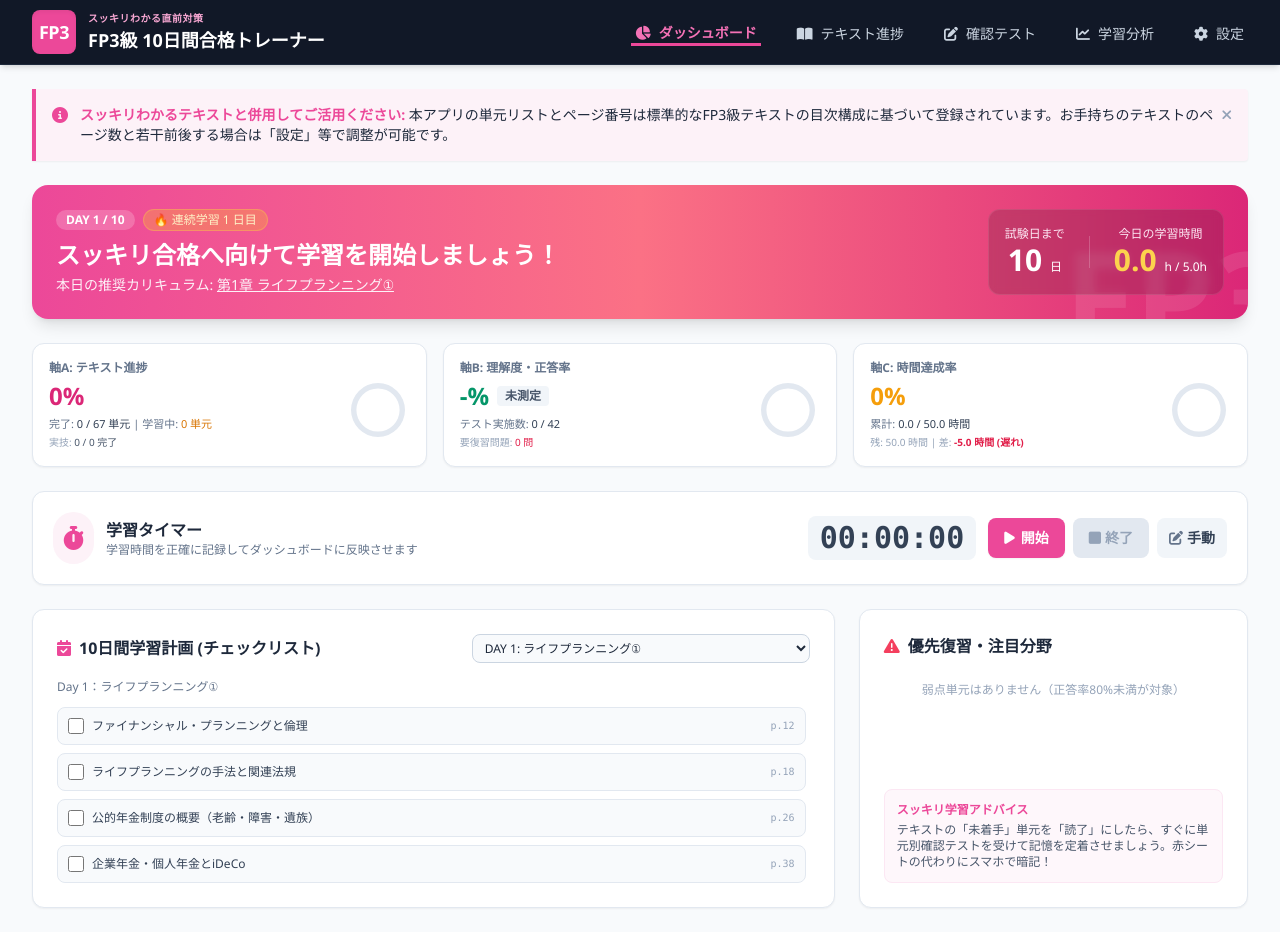
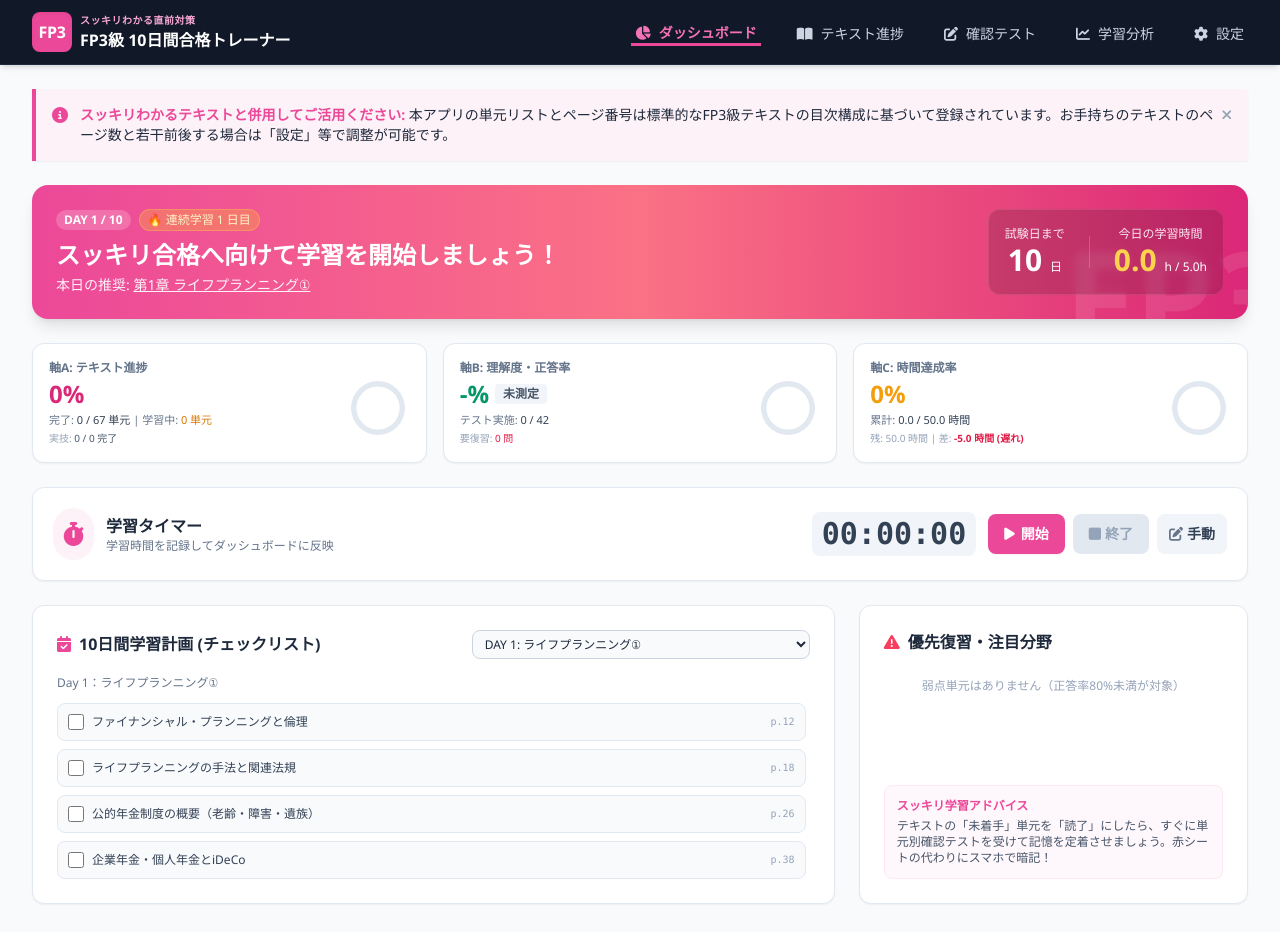
Before and after one commit to uchionsummer-alt/for_FP3, a plain HTML site: page index.html in a window 1280 px wide. Drawn offline with nearby package versions, Linux system fonts and the light colour scheme.

Commit message:
Update index.html

```diff
--- a/index.html
+++ b/index.html
@@ -66,19 +66,19 @@
         }
     </style>
 </head>
-<body class="flex flex-col min-h-screen pb-16 md:pb-0">
+<body class="flex flex-col min-h-screen pb-20 md:pb-0 overflow-x-hidden">
 
     <!-- Header Navigation (スッキリわかる風：ダークネイビー × やわらかピンク) -->
     <header class="bg-brand-dark text-white border-b border-slate-800 sticky top-0 z-30 shadow-md">
         <div class="max-w-7xl mx-auto px-3 sm:px-6 lg:px-8">
             <div class="flex justify-between h-14 sm:h-16 items-center">
-                <div class="flex items-center space-x-2 sm:space-x-3 overflow-hidden">
-                    <div class="bg-brand-magenta text-white p-1.5 sm:p-2 rounded-lg font-extrabold text-base sm:text-lg flex items-center justify-center w-9 h-9 sm:w-11 sm:h-11 shadow-inner tracking-tight flex-shrink-0">
+                <div class="flex items-center space-x-2 min-w-0 flex-1 mr-2">
+                    <div class="bg-brand-magenta text-white p-1 sm:p-2 rounded-lg font-extrabold text-xs sm:text-base flex items-center justify-center w-8 h-8 sm:w-10 sm:h-10 shadow-inner tracking-tight flex-shrink-0">
                         FP3
                     </div>
-                    <div class="min-w-0">
+                    <div class="min-w-0 flex-1">
                         <div class="text-[9px] sm:text-[10px] text-pink-300 font-bold tracking-wider uppercase truncate">スッキリわかる直前対策</div>
-                        <h1 class="text-xs sm:text-lg font-bold text-white leading-snug truncate">FP3級 10日間合格トレーナー</h1>
+                        <h1 class="text-xs sm:text-base font-bold text-white leading-tight truncate">FP3級 10日間合格トレーナー</h1>
                     </div>
                 </div>
                 <!-- Desktop Nav -->
@@ -123,110 +123,110 @@
         <!-- TAB 1: DASHBOARD -->
         <section id="tab-dashboard" class="space-y-4 sm:space-y-6">
             <!-- Countdown & Day Summary (やさしいピンクのグラデーション帯) -->
-            <div class="bg-gradient-to-r from-pink-500 via-rose-400 to-pink-600 rounded-2xl p-4 sm:p-6 text-white shadow-lg flex flex-col md:flex-row justify-between items-stretch md:items-center gap-4 relative overflow-hidden">
+            <div class="bg-gradient-to-r from-pink-500 via-rose-400 to-pink-600 rounded-2xl p-3.5 sm:p-6 text-white shadow-lg flex flex-col md:flex-row justify-between items-stretch md:items-center gap-3 sm:gap-4 relative overflow-hidden">
                 <div class="absolute -right-10 -bottom-10 opacity-10 text-white text-9xl font-black pointer-events-none">FP3</div>
                 <div class="z-10">
-                    <div class="flex flex-wrap items-center gap-2">
-                        <span id="dash-day-badge" class="bg-white/20 text-white text-[11px] sm:text-xs px-2.5 py-0.5 rounded-full font-semibold">DAY 1 / 10</span>
-                        <span id="dash-streak" class="text-[11px] sm:text-xs bg-amber-400/30 text-amber-100 px-2.5 py-0.5 rounded-full border border-amber-300/30">🔥 連続学習 1 日目</span>
-                    </div>
-                    <h2 id="dash-greeting" class="text-lg sm:text-2xl font-bold mt-2 leading-snug">スッキリ合格へ向けて学習を開始しましょう！</h2>
-                    <p class="text-pink-50 text-xs sm:text-sm mt-1">本日の推奨カリキュラム: <span id="dash-today-plan-title" class="font-medium underline">第1章 ライフプランニング①</span></p>
-                </div>
-                <div class="flex items-center justify-around sm:justify-center space-x-4 sm:space-x-6 bg-black/15 p-3 sm:p-4 rounded-xl backdrop-blur-sm border border-white/10 z-10">
+                    <div class="flex flex-wrap items-center gap-1.5 sm:gap-2">
+                        <span id="dash-day-badge" class="bg-white/20 text-white text-[10px] sm:text-xs px-2 py-0.5 rounded-full font-semibold">DAY 1 / 10</span>
+                        <span id="dash-streak" class="text-[10px] sm:text-xs bg-amber-400/30 text-amber-100 px-2 py-0.5 rounded-full border border-amber-300/30">🔥 連続学習 1 日目</span>
+                    </div>
+                    <h2 id="dash-greeting" class="text-base sm:text-2xl font-bold mt-1.5 sm:mt-2 leading-snug">スッキリ合格へ向けて学習を開始しましょう！</h2>
+                    <p class="text-pink-50 text-[11px] sm:text-sm mt-0.5 sm:mt-1">本日の推奨: <span id="dash-today-plan-title" class="font-medium underline">第1章 ライフプランニング①</span></p>
+                </div>
+                <div class="flex items-center justify-around sm:justify-center space-x-2 sm:space-x-6 bg-black/15 p-2.5 sm:p-4 rounded-xl backdrop-blur-sm border border-white/10 z-10">
                     <div class="text-center">
-                        <div class="text-[11px] sm:text-xs text-pink-100">試験日まで</div>
-                        <div id="dash-days-left" class="text-2xl sm:text-3xl font-extrabold">10 <span class="text-xs font-normal">日</span></div>
-                    </div>
-                    <div class="h-8 w-px bg-white/20"></div>
+                        <div class="text-[10px] sm:text-xs text-pink-100">試験日まで</div>
+                        <div id="dash-days-left" class="text-xl sm:text-3xl font-extrabold">10 <span class="text-[10px] sm:text-xs font-normal">日</span></div>
+                    </div>
+                    <div class="h-7 sm:h-8 w-px bg-white/20"></div>
                     <div class="text-center">
-                        <div class="text-[11px] sm:text-xs text-pink-100">今日の学習時間</div>
-                        <div id="dash-today-time" class="text-2xl sm:text-3xl font-extrabold text-amber-300">0.0 <span class="text-xs font-normal text-white">h / 5.0h</span></div>
+                        <div class="text-[10px] sm:text-xs text-pink-100">今日の学習時間</div>
+                        <div id="dash-today-time" class="text-xl sm:text-3xl font-extrabold text-amber-300">0.0 <span class="text-[10px] sm:text-xs font-normal text-white">h / 5.0h</span></div>
                     </div>
                 </div>
             </div>
 
             <!-- Dashboard 3-Axis Metrics Summary Cards -->
-            <div class="grid grid-cols-1 md:grid-cols-3 gap-4">
+            <div class="grid grid-cols-1 sm:grid-cols-2 md:grid-cols-3 gap-3 sm:gap-4">
                 <!-- Axis A Card -->
-                <div class="bg-white p-4 rounded-xl border border-slate-200 shadow-sm flex items-center justify-between">
+                <div class="bg-white p-3.5 sm:p-4 rounded-xl border border-slate-200 shadow-sm flex items-center justify-between">
+                    <div class="min-w-0 flex-1 pr-2">
+                        <div class="text-[11px] sm:text-xs text-slate-500 font-semibold mb-0.5">軸A: テキスト進捗</div>
+                        <div id="dash-text-percent" class="text-xl sm:text-2xl font-bold text-pink-600">0%</div>
+                        <div class="text-[10px] sm:text-[11px] text-slate-500 mt-0.5 truncate">
+                            完了: <span id="dash-text-count" class="font-medium text-slate-700">0 / 0</span> |
+                            学習中: <span id="dash-text-in-progress" class="font-medium text-amber-600">0</span>
+                        </div>
+                        <div class="text-[10px] text-slate-400 mt-0.5 truncate">
+                            実技: <span id="dash-practical-progress" class="font-medium text-slate-600">0 / 0 完了</span>
+                        </div>
+                    </div>
+                    <div class="w-14 h-14 sm:w-16 sm:h-16 relative flex-shrink-0">
+                        <canvas id="chart-text-progress"></canvas>
+                    </div>
+                </div>
+
+                <!-- Axis B Card -->
+                <div class="bg-white p-3.5 sm:p-4 rounded-xl border border-slate-200 shadow-sm flex items-center justify-between">
+                    <div class="min-w-0 flex-1 pr-2">
+                        <div class="text-[11px] sm:text-xs text-slate-500 font-semibold mb-0.5">軸B: 理解度・正答率</div>
+                        <div class="flex items-center space-x-1.5 flex-wrap">
+                            <span id="dash-understanding-percent" class="text-xl sm:text-2xl font-bold text-emerald-600">-%</span>
+                            <span id="dash-understanding-status" class="text-[10px] sm:text-xs font-bold px-1.5 py-0.5 rounded bg-slate-100 text-slate-600">未測定</span>
+                        </div>
+                        <div class="text-[10px] sm:text-[11px] text-slate-500 mt-0.5 truncate">
+                            テスト実施: <span id="dash-tested-count" class="font-medium text-slate-700">0 / 42</span>
+                        </div>
+                        <div class="text-[10px] text-slate-400 mt-0.5 truncate">
+                            要復習: <span id="dash-wrong-count" class="font-medium text-rose-600">0 問</span>
+                        </div>
+                    </div>
+                    <div class="w-14 h-14 sm:w-16 sm:h-16 relative flex-shrink-0">
+                        <canvas id="chart-understanding"></canvas>
+                    </div>
+                </div>
+
+                <!-- Axis C Card -->
+                <div class="bg-white p-3.5 sm:p-4 rounded-xl border border-slate-200 shadow-sm flex items-center justify-between sm:col-span-2 md:col-span-1">
+                    <div class="min-w-0 flex-1 pr-2">
+                        <div class="text-[11px] sm:text-xs text-slate-500 font-semibold mb-0.5">軸C: 時間達成率</div>
+                        <div id="dash-time-percent" class="text-xl sm:text-2xl font-bold text-amber-500">0%</div>
+                        <div class="text-[10px] sm:text-[11px] text-slate-500 mt-0.5 truncate">
+                            累計: <span id="dash-total-hours" class="font-medium text-slate-700">0.0 / 50.0h</span>
+                        </div>
+                        <div class="text-[10px] text-slate-400 mt-0.5 truncate">
+                            残: <span id="dash-time-remaining">50.0h</span> | 差: <span id="dash-time-gap" class="font-semibold text-slate-600">0h</span>
+                        </div>
+                    </div>
+                    <div class="w-14 h-14 sm:w-16 sm:h-16 relative flex-shrink-0">
+                        <canvas id="chart-time-achievement"></canvas>
+                    </div>
+                </div>
+            </div>
+
+            <!-- Timer Module -->
+            <div class="bg-white rounded-xl p-3.5 sm:p-5 shadow-sm border border-slate-200 flex flex-col sm:flex-row items-center justify-between gap-3 sm:gap-4">
+                <div class="flex items-center space-x-3 w-full sm:w-auto">
+                    <div class="p-2 sm:p-2.5 bg-pink-50 text-brand-magenta rounded-full flex-shrink-0">
+                        <i class="fa-solid fa-stopwatch text-lg sm:text-2xl"></i>
+                    </div>
                     <div>
-                        <div class="text-xs text-slate-500 font-semibold mb-1">軸A: テキスト進捗</div>
-                        <div id="dash-text-percent" class="text-2xl font-bold text-pink-600">0%</div>
-                        <div class="text-[11px] text-slate-500 mt-1">
-                            完了: <span id="dash-text-count" class="font-medium text-slate-700">0 / 0 単元</span> |
-                            学習中: <span id="dash-text-in-progress" class="font-medium text-amber-600">0 単元</span>
-                        </div>
-                        <div class="text-[10px] text-slate-400 mt-0.5">
-                            実技: <span id="dash-practical-progress" class="font-medium text-slate-600">0 / 0 完了</span>
-                        </div>
-                    </div>
-                    <div class="w-16 h-16 relative flex-shrink-0">
-                        <canvas id="chart-text-progress"></canvas>
-                    </div>
-                </div>
-
-                <!-- Axis B Card -->
-                <div class="bg-white p-4 rounded-xl border border-slate-200 shadow-sm flex items-center justify-between">
-                    <div>
-                        <div class="text-xs text-slate-500 font-semibold mb-1">軸B: 理解度・正答率</div>
-                        <div class="flex items-center space-x-2">
-                            <span id="dash-understanding-percent" class="text-2xl font-bold text-emerald-600">-%</span>
-                            <span id="dash-understanding-status" class="text-xs font-bold px-2 py-0.5 rounded bg-slate-100 text-slate-600">未測定</span>
-                        </div>
-                        <div class="text-[11px] text-slate-500 mt-1">
-                            テスト実施数: <span id="dash-tested-count" class="font-medium text-slate-700">0 / 42</span>
-                        </div>
-                        <div class="text-[10px] text-slate-400 mt-0.5">
-                            要復習問題: <span id="dash-wrong-count" class="font-medium text-rose-600">0 問</span>
-                        </div>
-                    </div>
-                    <div class="w-16 h-16 relative flex-shrink-0">
-                        <canvas id="chart-understanding"></canvas>
-                    </div>
-                </div>
-
-                <!-- Axis C Card -->
-                <div class="bg-white p-4 rounded-xl border border-slate-200 shadow-sm flex items-center justify-between">
-                    <div>
-                        <div class="text-xs text-slate-500 font-semibold mb-1">軸C: 時間達成率</div>
-                        <div id="dash-time-percent" class="text-2xl font-bold text-amber-500">0%</div>
-                        <div class="text-[11px] text-slate-500 mt-1">
-                            累計: <span id="dash-total-hours" class="font-medium text-slate-700">0.0 / 50.0 時間</span>
-                        </div>
-                        <div class="text-[10px] text-slate-400 mt-0.5">
-                            残: <span id="dash-time-remaining">50.0 時間</span> | 差: <span id="dash-time-gap" class="font-semibold text-slate-600">0 時間</span>
-                        </div>
-                    </div>
-                    <div class="w-16 h-16 relative flex-shrink-0">
-                        <canvas id="chart-time-achievement"></canvas>
-                    </div>
-                </div>
-            </div>
-
-            <!-- Timer Module -->
-            <div class="bg-white rounded-xl p-4 sm:p-5 shadow-sm border border-slate-200 flex flex-col sm:flex-row items-center justify-between gap-3 sm:gap-4">
-                <div class="flex items-center space-x-3 w-full sm:w-auto">
-                    <div class="p-2.5 bg-pink-50 text-brand-magenta rounded-full flex-shrink-0">
-                        <i class="fa-solid fa-stopwatch text-xl sm:text-2xl"></i>
-                    </div>
-                    <div>
-                        <h3 class="font-bold text-slate-800 text-sm sm:text-base">学習タイマー</h3>
-                        <p class="text-[11px] sm:text-xs text-slate-500">学習時間を正確に記録してダッシュボードに反映させます</p>
-                    </div>
-                </div>
-                <div class="flex items-center space-x-2 sm:space-x-3 w-full sm:w-auto justify-between sm:justify-end flex-wrap gap-y-2">
-                    <div id="timer-display" class="font-mono text-xl sm:text-3xl font-bold text-slate-700 bg-slate-100 px-3 py-1 rounded-lg">
+                        <h3 class="font-bold text-slate-800 text-xs sm:text-base">学習タイマー</h3>
+                        <p class="text-[10px] sm:text-xs text-slate-500">学習時間を記録してダッシュボードに反映</p>
+                    </div>
+                </div>
+                <div class="flex items-center justify-between w-full sm:w-auto space-x-2 sm:space-x-3">
+                    <div id="timer-display" class="font-mono text-lg sm:text-3xl font-bold text-slate-700 bg-slate-100 px-2.5 py-1 rounded-lg">
                         00:00:00
                     </div>
-                    <div class="flex space-x-2">
-                        <button id="timer-start-btn" onclick="toggleTimer()" class="bg-brand-magenta hover:bg-brand-magentaDark text-white font-semibold px-3 py-2 sm:px-4 sm:py-2.5 rounded-lg shadow-sm transition-colors text-xs sm:text-sm flex items-center">
-                            <i class="fa-solid fa-play mr-1.5"></i> 開始
+                    <div class="flex space-x-1.5 sm:space-x-2">
+                        <button id="timer-start-btn" onclick="toggleTimer()" class="bg-brand-magenta hover:bg-brand-magentaDark text-white font-semibold px-2.5 py-1.5 sm:px-4 sm:py-2.5 rounded-lg shadow-sm transition-colors text-xs sm:text-sm flex items-center">
+                            <i class="fa-solid fa-play mr-1 sm:mr-1.5"></i> 開始
                         </button>
-                        <button id="timer-stop-btn" onclick="stopTimer()" disabled class="bg-slate-200 text-slate-400 font-semibold px-3 py-2 sm:px-4 sm:py-2.5 rounded-lg text-xs sm:text-sm flex items-center cursor-not-allowed">
+                        <button id="timer-stop-btn" onclick="stopTimer()" disabled class="bg-slate-200 text-slate-400 font-semibold px-2.5 py-1.5 sm:px-4 sm:py-2.5 rounded-lg text-xs sm:text-sm flex items-center cursor-not-allowed">
                             <i class="fa-solid fa-square mr-1"></i> 終了
                         </button>
-                        <button onclick="openManualTimeModal()" class="bg-slate-100 hover:bg-slate-200 text-slate-700 font-semibold px-2.5 py-2 sm:px-3 sm:py-2.5 rounded-lg text-xs sm:text-sm transition-colors flex items-center" title="タイマーを押し忘れた場合の手動追加">
+                        <button onclick="openManualTimeModal()" class="bg-slate-100 hover:bg-slate-200 text-slate-700 font-semibold px-2 py-1.5 sm:px-3 sm:py-2.5 rounded-lg text-xs sm:text-sm transition-colors flex items-center" title="手動入力">
                             <i class="fa-solid fa-pen-to-square mr-1 text-slate-500"></i> 手動
                         </button>
                     </div>
```
